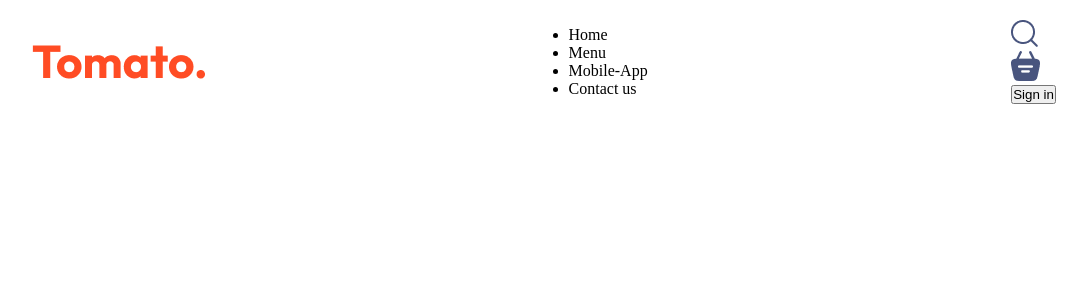
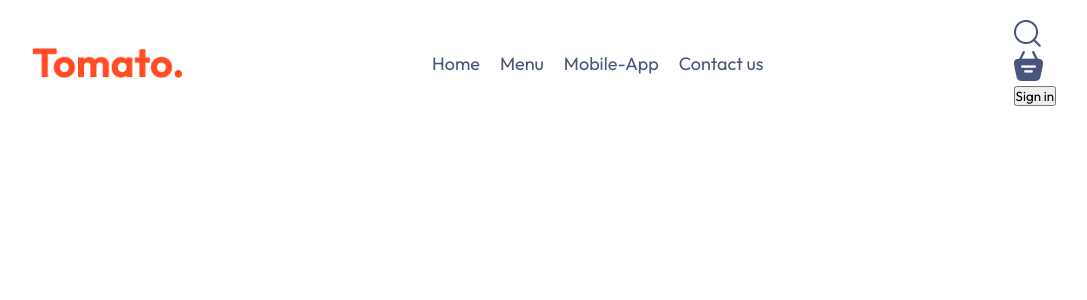
Before and after one commit to suisashehi/food-delivery, a React (Vite) app: page / in a window 1280 px wide. Shown: the top 300 px of the page, without its empty margins (96-1183 px from the left). Built offline with nearby package versions, Linux system fonts and the light colour scheme.

Commit message:
applied layout styling for Navbar, logo, menu links, and integrated Google Fonts (Outfit)

```diff
--- a/src/components/Navbar/Navbar.css
+++ b/src/components/Navbar/Navbar.css
@@ -4,3 +4,15 @@
     justify-content: space-between;
     align-items: center;
 }
+
+.navbar .logo{
+    width: 150px;
+}
+
+.navbar-menu{
+    display: flex;
+    list-style: none;
+    gap: 20px;
+    color: #49557e;
+    font-size: 18px;
+}
--- a/src/index.css
+++ b/src/index.css
@@ -1,7 +1,10 @@
+@import url('https://fonts.googleapis.com/css2?family=Outfit:wght@100..900&family=Poppins:ital,wght@0,100;0,200;0,300;0,400;0,500;0,600;0,700;0,800;0,900;1,100;1,200;1,300;1,400;1,500;1,600;1,700;1,800;1,900&display=swap');
+
 *{
   padding: 0;
   margin: 0;
   box-sizing: border-box;
+  font-family: Outfit;
 }
 
 body{
```
